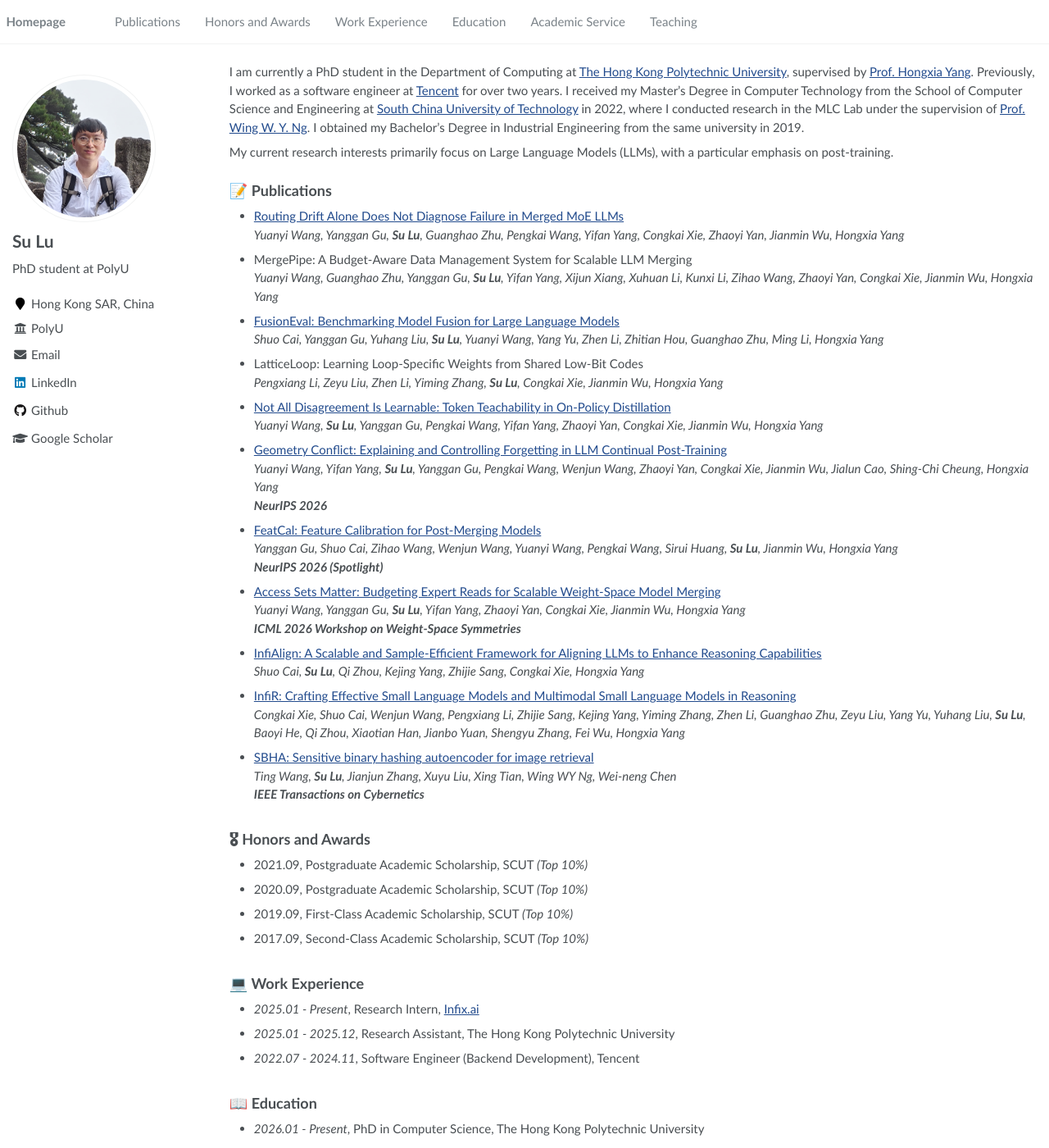
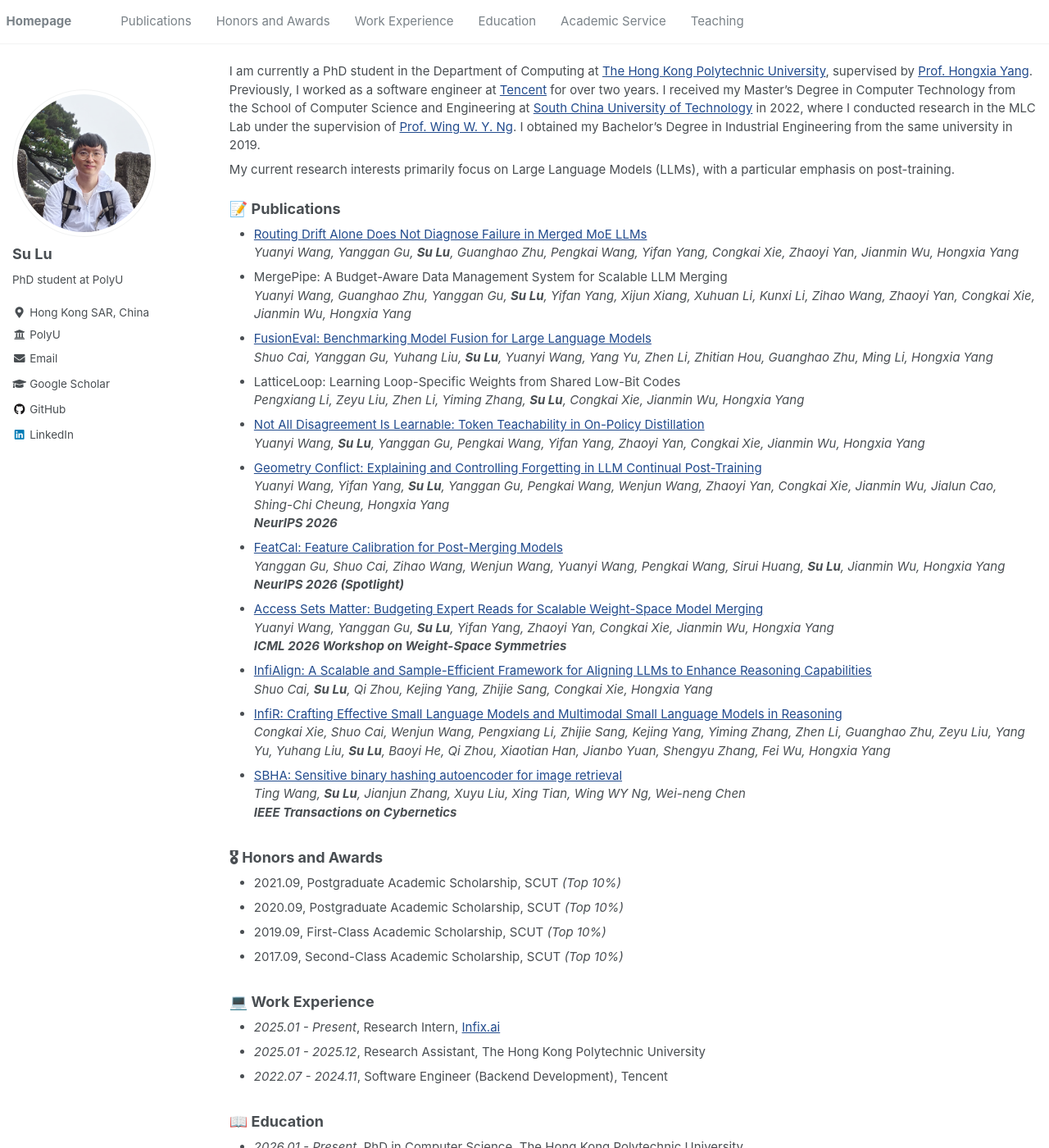
Before and after one commit to luppx/luppx.github.io, a Jekyll site: the page built from _pages/about.md, in a window 1280 px wide and 1400 px high. Shown: the whole window at 82% size. Built offline with Jekyll 4.4.1, drawn with Linux system fonts in a browser that asks for light colours.

Commit message:
Restore homepage typography and sidebar details

```diff
--- a/_includes/author-profile.html
+++ b/_includes/author-profile.html
@@ -17,7 +17,7 @@
     <!-- <button class="btn btn--inverse">More Info & Contact</button> -->
     <ul class="author__urls social-icons">
       {% if author.location %}
-        <li><i class="fa fa-fw fa-map-marker" aria-hidden="true"></i> {{ author.location }}</li>
+        <li><i class="fas fa-fw fa-map-marker-alt" aria-hidden="true"></i> {{ author.location }}</li>
       {% endif %}
       {% if author.employer %}
         <li><i class="fas fa-fw fa-university" aria-hidden="true"></i> {{ author.employer }}</li>
@@ -43,9 +43,6 @@
       {% if author.google_plus %}
         <li><a href="https://plus.google.com/+{{ author.google_plus }}"><i class="fab fa-fw fa-google-plus" aria-hidden="true"></i> Google+</a></li>
       {% endif %}
-      {% if author.linkedin %}
-        <li><a href="https://www.linkedin.com/in/{{ author.linkedin }}"><i class="fab fa-fw fa-linkedin" aria-hidden="true"></i> LinkedIn</a></li>
-      {% endif %}
       {% if author.dblp %}
         <li><a href="{{ author.dblp }}"><i class="ai ai-dblp ai-fw" aria-hidden="true"></i> DBLP</a></li>
       {% endif %}
@@ -60,9 +57,6 @@
       {% endif %}
       {% if author.bitbucket %}
         <li><a href="https://bitbucket.org/{{ author.bitbucket }}"><i class="fab fa-fw fa-bitbucket" aria-hidden="true"></i> Bitbucket</a></li>
-      {% endif %}
-      {% if author.github %}
-        <li><a href="https://github.com/{{ author.github }}"><i class="fab fa-fw fa-github" aria-hidden="true"></i> Github</a></li>
       {% endif %}
       {% if author.stackoverflow %}
         <li><a href="https://www.stackoverflow.com/users/{{ author.stackoverflow }}"><i class="fab fa-fw fa-stack-overflow" aria-hidden="true"></i> Stackoverflow</a></li>
@@ -100,9 +94,6 @@
       {% if author.vine %}
         <li><a href="https://vine.co/u/{{ author.vine }}"><i class="fab fa-fw fa-vine" aria-hidden="true"></i> Vine</a></li>
       {% endif %}
-      {% if author.googlescholar %}
-        <li><a href="{{ author.googlescholar }}"><i class="fas fa-fw fa-graduation-cap" aria-hidden="true"></i> Google Scholar</a></li>
-      {% endif %}
       {% if author.pubmed %}
         <li><a href="{{ author.pubmed }}"><i class="ai ai-pubmed-square ai-fw"></i> PubMed</a></li>
       {% endif %}
@@ -114,7 +105,16 @@
       {% endif %}
       {% if author.wikipedia %}
         <li><a href="https://en.wikipedia.org/wiki/User:{{ author.wikipedia }}"><i class="fab fa-fw fa-wikipedia-w" aria-hidden="true"></i> Wikipedia</a></li>
-{% endif %}
+      {% endif %}
+      {% if author.googlescholar %}
+        <li><a href="{{ author.googlescholar }}"><i class="fas fa-fw fa-graduation-cap" aria-hidden="true"></i> Google Scholar</a></li>
+      {% endif %}
+      {% if author.github %}
+        <li><a href="https://github.com/{{ author.github }}"><i class="fab fa-fw fa-github" aria-hidden="true"></i> GitHub</a></li>
+      {% endif %}
+      {% if author.linkedin %}
+        <li><a href="https://www.linkedin.com/in/{{ author.linkedin }}"><i class="fab fa-fw fa-linkedin" aria-hidden="true"></i> LinkedIn</a></li>
+      {% endif %}
     </ul>
       <div class="author__urls_sm">
       {% if author.uri %}
@@ -138,9 +138,6 @@
       {% if author.google_plus %}
         <a href="https://plus.google.com/+{{ author.google_plus }}"><i class="fab fa-fw fa-google-plus" aria-hidden="true"></i></a>
       {% endif %}
-      {% if author.linkedin %}
-        <a href="https://www.linkedin.com/in/{{ author.linkedin }}" aria-label="LinkedIn"><i class="fab fa-fw fa-linkedin" aria-hidden="true"></i></a>
-      {% endif %}
       {% if author.dblp %}
         <a href="{{ author.dblp }}"><i class="ai ai-dblp ai-fw" aria-hidden="true"></i></a>
       {% endif %}
@@ -155,9 +152,6 @@
       {% endif %}
       {% if author.bitbucket %}
         <a href="https://bitbucket.org/{{ author.bitbucket }}"><i class="fab fa-fw fa-bitbucket" aria-hidden="true"></i></a>
-      {% endif %}
-      {% if author.github %}
-        <a href="https://github.com/{{ author.github }}" aria-label="GitHub"><i class="fab fa-fw fa-github" aria-hidden="true"></i></a>
       {% endif %}
       {% if author.stackoverflow %}
         <a href="https://www.stackoverflow.com/users/{{ author.stackoverflow }}"><i class="fab fa-fw fa-stack-overflow" aria-hidden="true"></i></a>
@@ -195,9 +189,6 @@
       {% if author.vine %}
         <a href="https://vine.co/u/{{ author.vine }}"><i class="fab fa-fw fa-vine" aria-hidden="true"></i></a>
       {% endif %}
-      {% if author.googlescholar %}
-        <a href="{{ author.googlescholar }}" aria-label="Google Scholar"><i class="fas fa-fw fa-graduation-cap" aria-hidden="true"></i></a>
-      {% endif %}
       {% if author.pubmed %}
         <a href="{{ author.pubmed }}"><i class="ai ai-pubmed-square ai-fw"></i></a>
       {% endif %}
@@ -210,6 +201,15 @@
       {% if author.wikipedia %}
         <a href="https://en.wikipedia.org/wiki/User:{{ author.wikipedia }}"><i class="fab fa-fw fa-wikipedia-w" aria-hidden="true"></i></a>
       {% endif %}
+      {% if author.googlescholar %}
+        <a href="{{ author.googlescholar }}" aria-label="Google Scholar"><i class="fas fa-fw fa-graduation-cap" aria-hidden="true"></i></a>
+      {% endif %}
+      {% if author.github %}
+        <a href="https://github.com/{{ author.github }}" aria-label="GitHub"><i class="fab fa-fw fa-github" aria-hidden="true"></i></a>
+      {% endif %}
+      {% if author.linkedin %}
+        <a href="https://www.linkedin.com/in/{{ author.linkedin }}" aria-label="LinkedIn"><i class="fab fa-fw fa-linkedin" aria-hidden="true"></i></a>
+      {% endif %}
     </div>
   </div>
 </div>
--- a/_sass/_sidebar.scss
+++ b/_sass/_sidebar.scss
@@ -12,6 +12,11 @@
 
   @include clearfix();
   margin-bottom: 1em;
+  font-size: 16px;
+
+  @media (min-width: 48em) {
+    font-size: 18px;
+  }
 
   @include breakpoint($large) {
     @include span(2 of 12);
@@ -40,7 +45,7 @@
 
   p, li {
     font-family: $sans-serif;
-    font-size: $type-size-6;
+    font-size: 0.75em;
     line-height: 1.5;
   }
 
@@ -129,11 +134,8 @@
 }
 
 .sidebar .author__name {
-  @include breakpoint($medium) {
-    font-size: $type-size-3;
-  }
   font-family: $sans-serif;
-  font-size: $type-size-4;
+  font-size: $type-size-5;
 }
 
 .author__bio {
@@ -255,7 +257,7 @@
 
 .author__urls_sm{
   padding: .25em;
-  font-size: 1.75em;
+  font-size: 1.75rem;
   display: block;
   a {
     color: inherit;
--- a/_sass/_variables.scss
+++ b/_sass/_variables.scss
@@ -14,10 +14,7 @@ $indent-var                 : 0.5em;
 
 /* system typefaces */
 $serif                      : Georgia, Times, serif;
-$sans-serif                 : "Trebuchet MS", Helvetica, sans-serif;
-// $sans-serif                 : Georgia, serif, sans-serif;
-
-// $sans-serif                 : -apple-system, ".SFNSText-Regular", "San Francisco", "Roboto", "Segoe UI", "Helvetica Neue", "Lucida Grande", Arial, sans-serif;
+$sans-serif                 : -apple-system, ".SFNSText-Regular", "San Francisco", "Roboto", "Segoe UI", "Helvetica Neue", "Lucida Grande", Arial, sans-serif;
 $monospace                  : Monaco, Consolas, "Lucida Console", monospace;
 
 /* sans serif typefaces */
```
